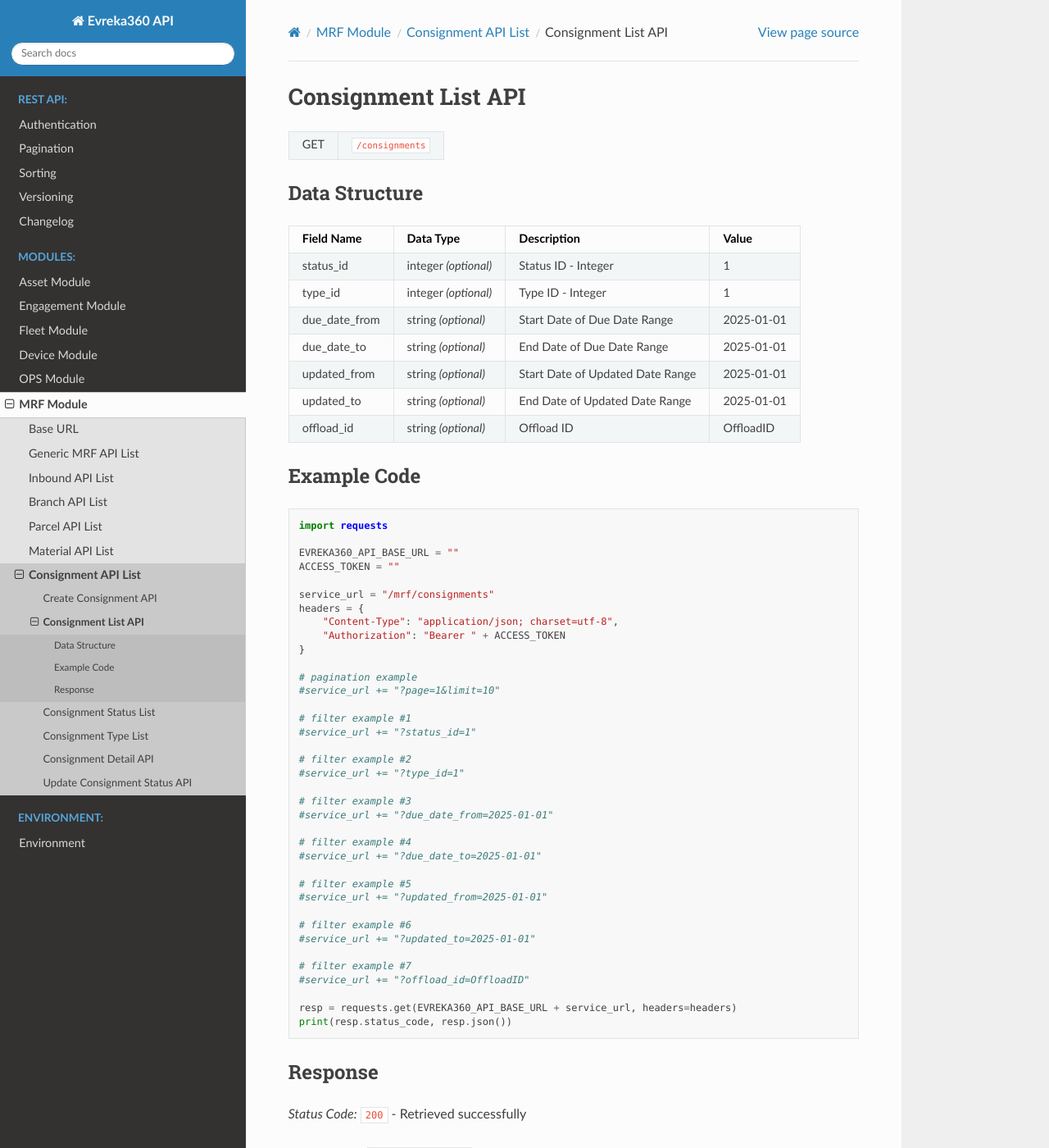
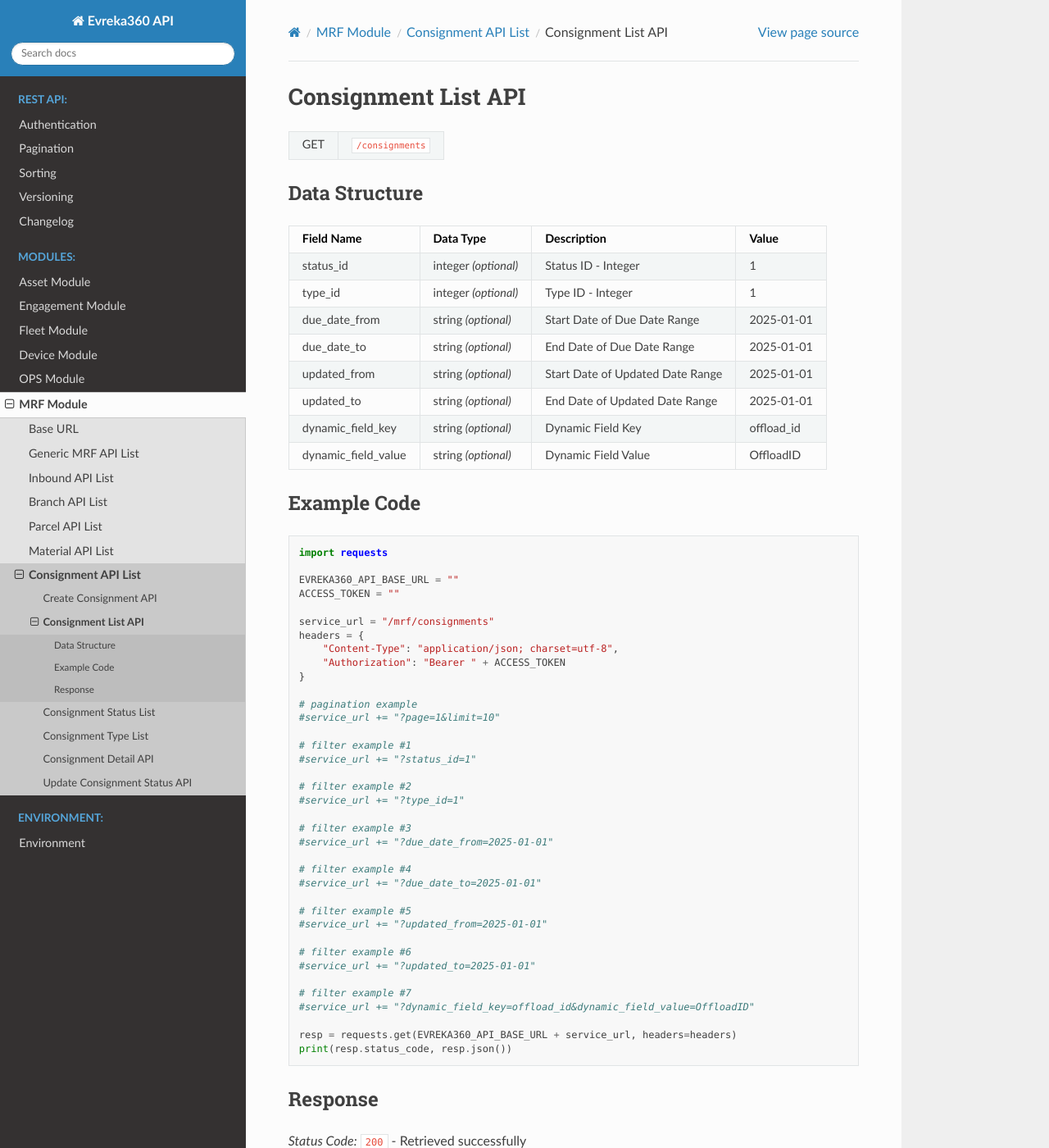
Before and after one commit to evrekadev/evreka-api-doc, a Sphinx documentation site: the page built from source/mrf/consignment/list.rst, in a window 1280 px wide and 1400 px high. Shown: the whole window at 82% size. Built offline with Sphinx 7.4.7 and the Read the Docs theme 3.1.0, drawn with Linux system fonts in a browser that asks for light colours.

Commit message:
E360-20272: Consignment Improvement

```diff
--- a/source/mrf/consignment/list.rst
+++ b/source/mrf/consignment/list.rst
@@ -30,7 +30,9 @@ Data Structure
    +-------------------------+--------------------------------------------------------------+---------------------------------------------------+-------------------------------------------------------+
    | updated_to              | string *(optional)*                                          | End Date of Updated Date Range                    | 2025-01-01                                            |
    +-------------------------+--------------------------------------------------------------+---------------------------------------------------+-------------------------------------------------------+
-   | offload_id              | string *(optional)*                                          | Offload ID                                        | OffloadID                                             |
+   | dynamic_field_key       | string *(optional)*                                          | Dynamic Field Key                                 | offload_id                                            |
+   +-------------------------+--------------------------------------------------------------+---------------------------------------------------+-------------------------------------------------------+
+   | dynamic_field_value     | string *(optional)*                                          | Dynamic Field Value                               | OffloadID                                             |
    +-------------------------+--------------------------------------------------------------+---------------------------------------------------+-------------------------------------------------------+
 
 
@@ -72,7 +74,7 @@ Example Code
     #service_url += "?updated_to=2025-01-01"
 
     # filter example #7
-    #service_url += "?offload_id=OffloadID"
+    #service_url += "?dynamic_field_key=offload_id&dynamic_field_value=OffloadID"
 
     resp = requests.get(EVREKA360_API_BASE_URL + service_url, headers=headers)
     print(resp.status_code, resp.json())
```
